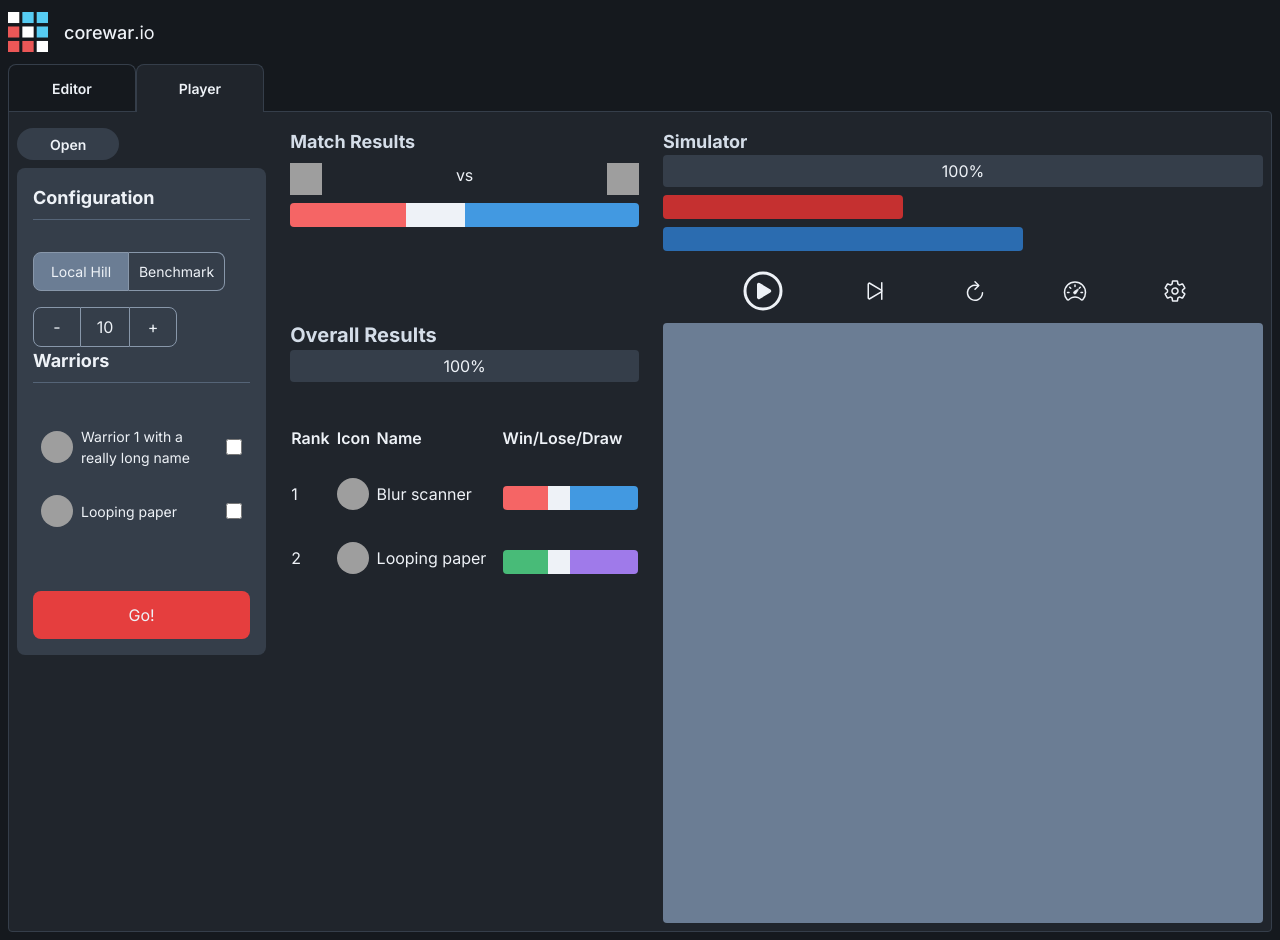
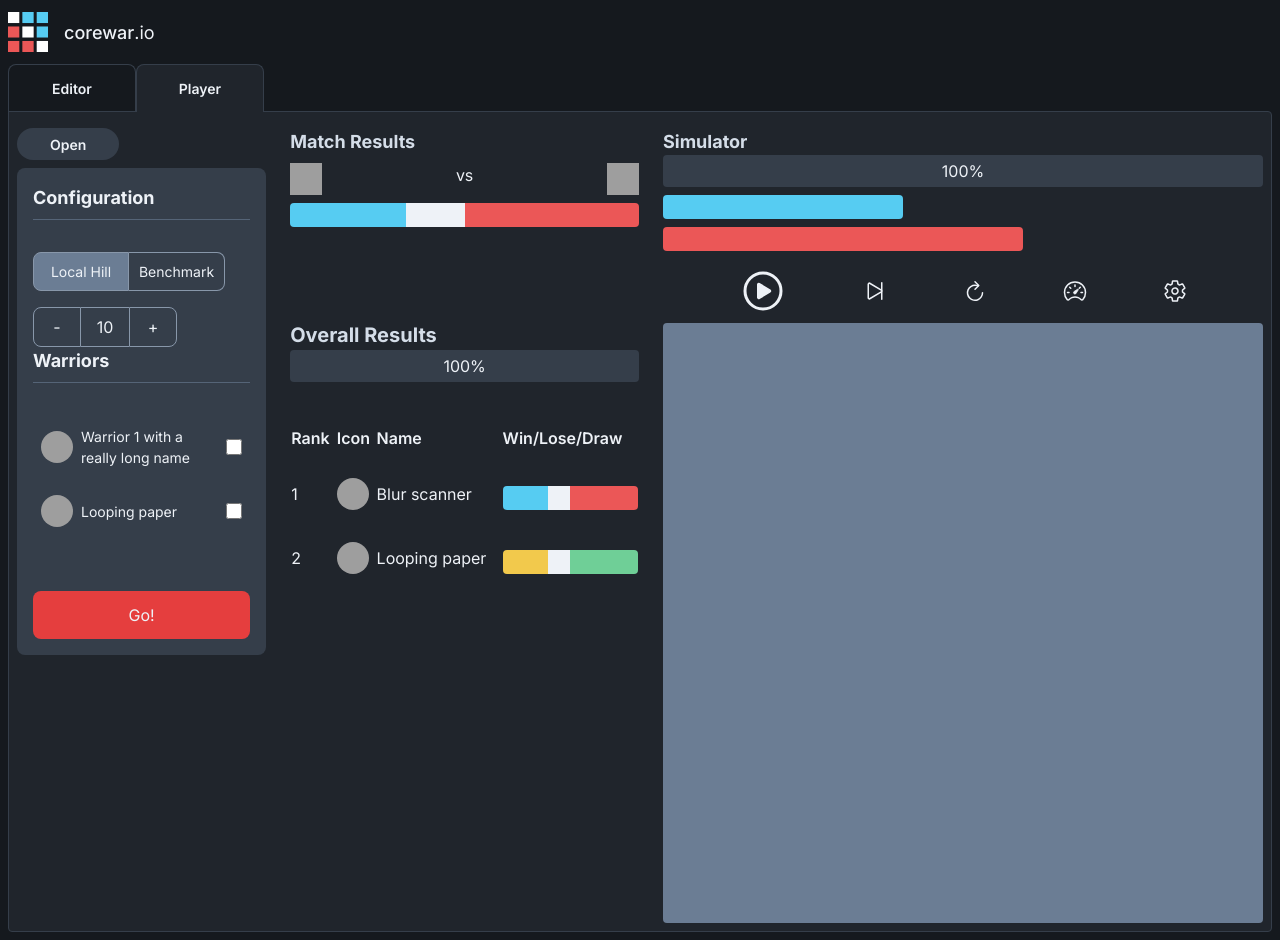
Before and after one commit to corewar/corewar.io, a React (Create React App) app in the folder packages/corewar-app/: page /player in a window 1280 px wide. Built offline with nearby package versions, Linux system fonts and the light colour scheme; grey boxes are pictures that could not be loaded.

Commit message:
add warrior colours

```diff
--- a/packages/corewar-app/src/app-chrome/tab.js
+++ b/packages/corewar-app/src/app-chrome/tab.js
@@ -4,7 +4,6 @@ import { NavLink } from 'react-router-dom'
 const Tab = ({ route }) => {
   return (
     <NavLink
-      exact
       to={route.to}
       activeClassName="bg-gray-800"
       className={`flex items-center justify-center w-32 h-12 border border-b-0 border-gray-700 rounded-lg rounded-b-none text-sm font-semibold text-gray-100`}
--- a/packages/corewar-app/src/features/results/match-results.js
+++ b/packages/corewar-app/src/features/results/match-results.js
@@ -2,7 +2,7 @@ import React from 'react'
 import ThreeWay from './three-way'
 import SectionHeader from '../../app-chrome/section-header'
 
-const scores = [{ colour: 'bg-red-500' }, { colour: 'bg-blue-500' }]
+const scores = [{ colour: 'bg-warriors-0' }, { colour: 'bg-warriors-1' }]
 
 const MatchResults = () => (
   <section className="h-48">
--- a/packages/corewar-app/src/features/results/overall-results.js
+++ b/packages/corewar-app/src/features/results/overall-results.js
@@ -2,8 +2,8 @@ import React from 'react'
 import ThreeWay from './three-way'
 
 const scores = [
-  [{ colour: 'bg-red-500' }, { colour: 'bg-blue-500' }],
-  [{ colour: 'bg-green-500' }, { colour: 'bg-purple-500' }]
+  [{ colour: 'bg-warriors-0' }, { colour: 'bg-warriors-1' }],
+  [{ colour: 'bg-warriors-2' }, { colour: 'bg-warriors-3' }]
 ]
 
 const OverallResults = () => (
--- a/packages/corewar-app/src/features/simulator/progress.js
+++ b/packages/corewar-app/src/features/simulator/progress.js
@@ -3,8 +3,8 @@ import React from 'react'
 const Progress = () => (
   <div className="max-w-core w-full h-30 flex flex-col">
     <div className="w-full h-8 bg-gray-700 rounded flex items-center justify-center">100%</div>
-    <div className="w-2/5 h-6 mt-2 bg-red-700 rounded"></div>
-    <div className="w-3/5 h-6 mt-2 bg-blue-700 rounded"></div>
+    <div className="w-2/5 h-6 mt-2 bg-warriors-0 rounded"></div>
+    <div className="w-3/5 h-6 mt-2 bg-warriors-1 rounded"></div>
   </div>
 )
 
--- a/packages/corewar-app/tailwind.config.js
+++ b/packages/corewar-app/tailwind.config.js
@@ -18,6 +18,13 @@ module.exports = {
           '700': '#353E4A',
           '800': '#20252C',
           '900': '#15191E'
+        },
+        warriors: {
+          '0': '#56CCF2',
+          '1': '#EB5757',
+          '2': '#F2C94C',
+          '3': '#6FCF97',
+          '4': '#BB6BD9'
         }
       },
       maxWidth: {
```
